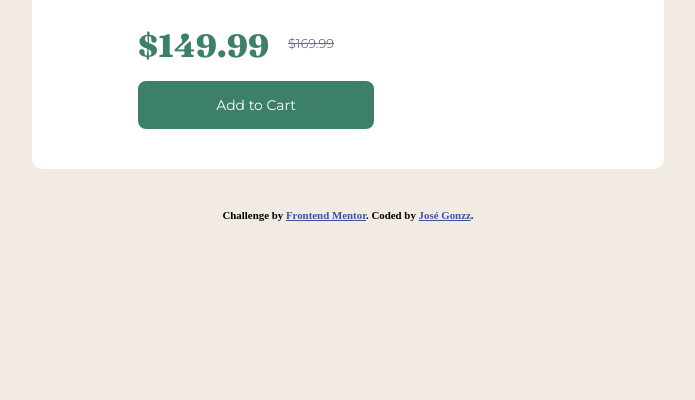
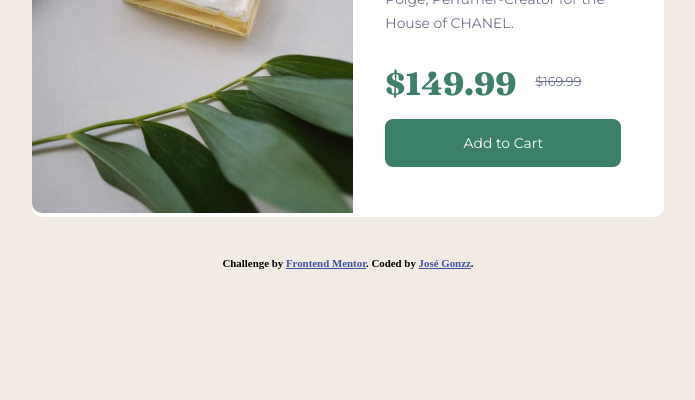
Before and after one commit to gonzzdev/fementor-preview-card, a plain HTML site: page index.html in a window 1280 px wide. Shown: the part 400-800 px from the top of the page, without its empty margins (292-987 px from the left). Drawn offline with Linux system fonts and the light colour scheme; the site is published under a folder, as on GitHub Pages, so addresses that start at the root find nothing.

Commit message:
Update index.html

```diff
--- a/index.html
+++ b/index.html
@@ -21,9 +21,9 @@
   <main>
     <section class="card">
       <picture>
-        <source srcset="/images/image-product-desktop.jpg" media="(min-width: 600px)" />
-        <source srcset="/images/image-product-mobile.jpg" media="(min-width: 400px)" />
-        <img src="/images/image-product-desktop.jpg" alt="Product overview">
+        <source srcset="images/image-product-desktop.jpg" media="(min-width: 600px)" />
+        <source srcset="images/image-product-mobile.jpg" media="(min-width: 400px)" />
+        <img src="images/image-product-desktop.jpg" alt="Product overview">
       </picture>
       <div class="content">
         <p class="overline">PERFUME</p>
```
